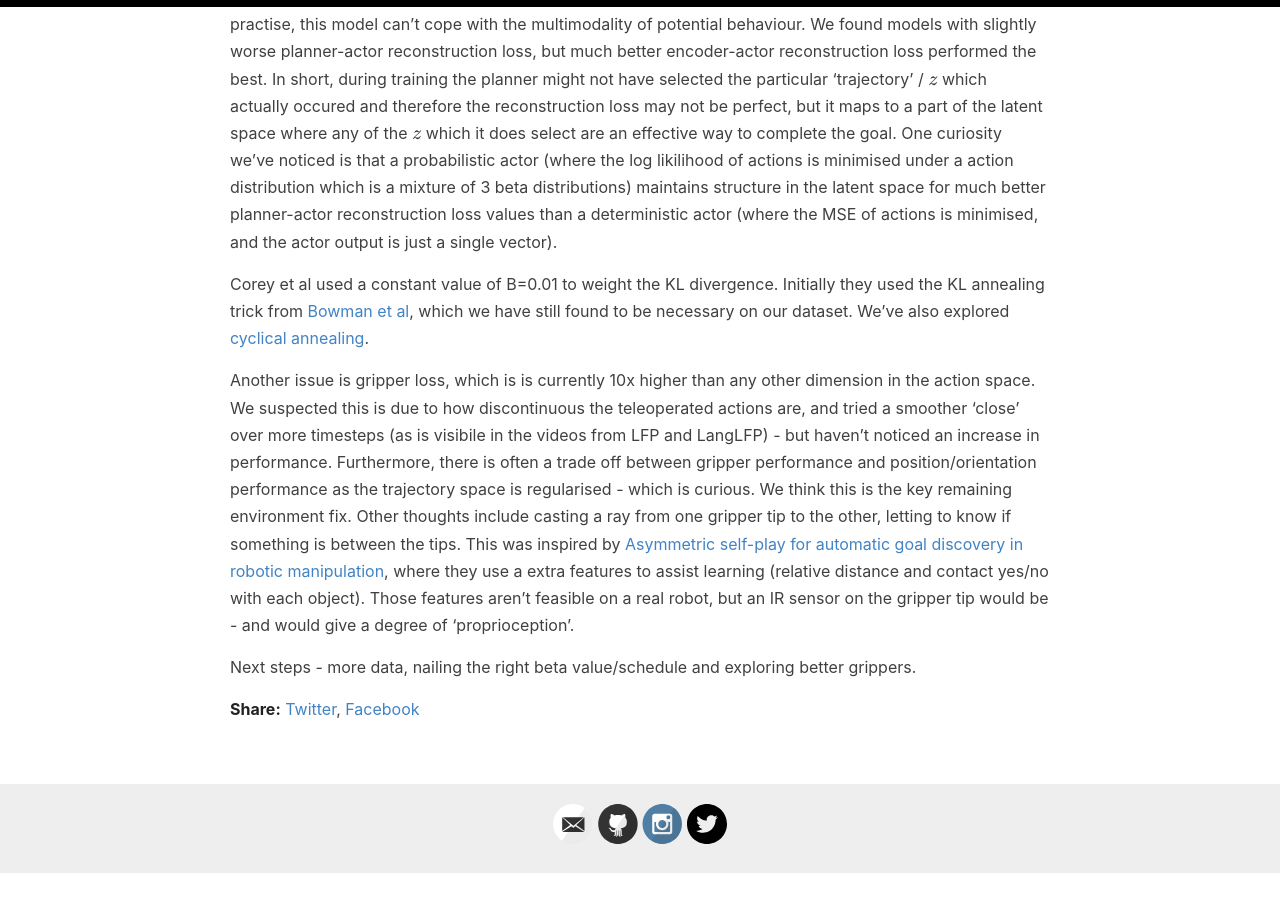
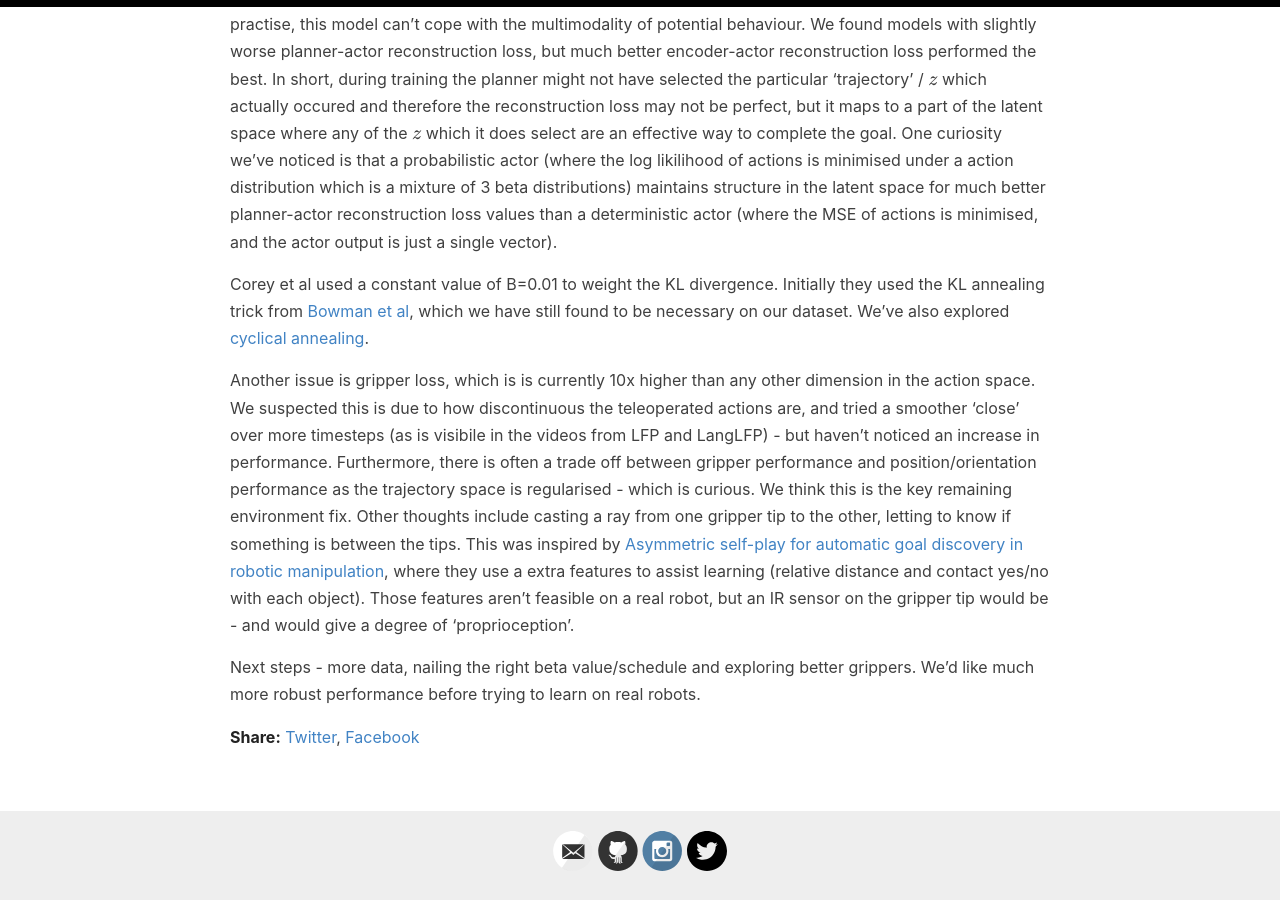
Before and after one commit to sholtodouglas/sholtodouglas.github.io, a Jekyll site: the page built from _posts/2020-12-30-LearningFromPlayAndLanguage.md, in a window 1280 px wide and 900 px high, scrolled down 4726 px. Built offline with Jekyll 4.4.1, drawn with Linux system fonts in a browser that asks for light colours; our own code applies the rules of GitHub Pages for plain Markdown files; formulas are drawn with MathJax 3; before the commit the page ends 5599 px from its top, so only the background shows below that.

Commit message:
Update 2020-12-30-LearningFromPlayAndLanguage.md

```diff
--- a/_posts/2020-12-30-LearningFromPlayAndLanguage.md
+++ b/_posts/2020-12-30-LearningFromPlayAndLanguage.md
@@ -69,4 +69,4 @@ Corey et al used a constant value of B=0.01 to weight the KL divergence. Initial
 
 Another issue is gripper loss, which is is currently 10x higher than any other dimension in the action space. We suspected this is due to how discontinuous the teleoperated actions are, and tried a smoother 'close' over more timesteps (as is visibile in the videos from LFP and LangLFP) - but haven't noticed an increase in performance. Furthermore, there is often a trade off between gripper performance and position/orientation performance as the trajectory space is regularised - which is curious. We think this is the key remaining environment fix. Other thoughts include casting a ray from one gripper tip to the other, letting to know if something is between the tips. This was inspired by [Asymmetric self-play for automatic goal discovery in robotic manipulation](https://openreview.net/pdf?id=hu2aMLzOxC), where they use a extra features to assist learning (relative distance and contact yes/no with each object). Those features aren't feasible on a real robot, but an IR sensor on the gripper tip would be - and would give a degree of 'proprioception'.
 
-Next steps - more data, nailing the right beta value/schedule and exploring better grippers.
+Next steps - more data, nailing the right beta value/schedule and exploring better grippers. We'd like much more robust performance before trying to learn on real robots.
```
